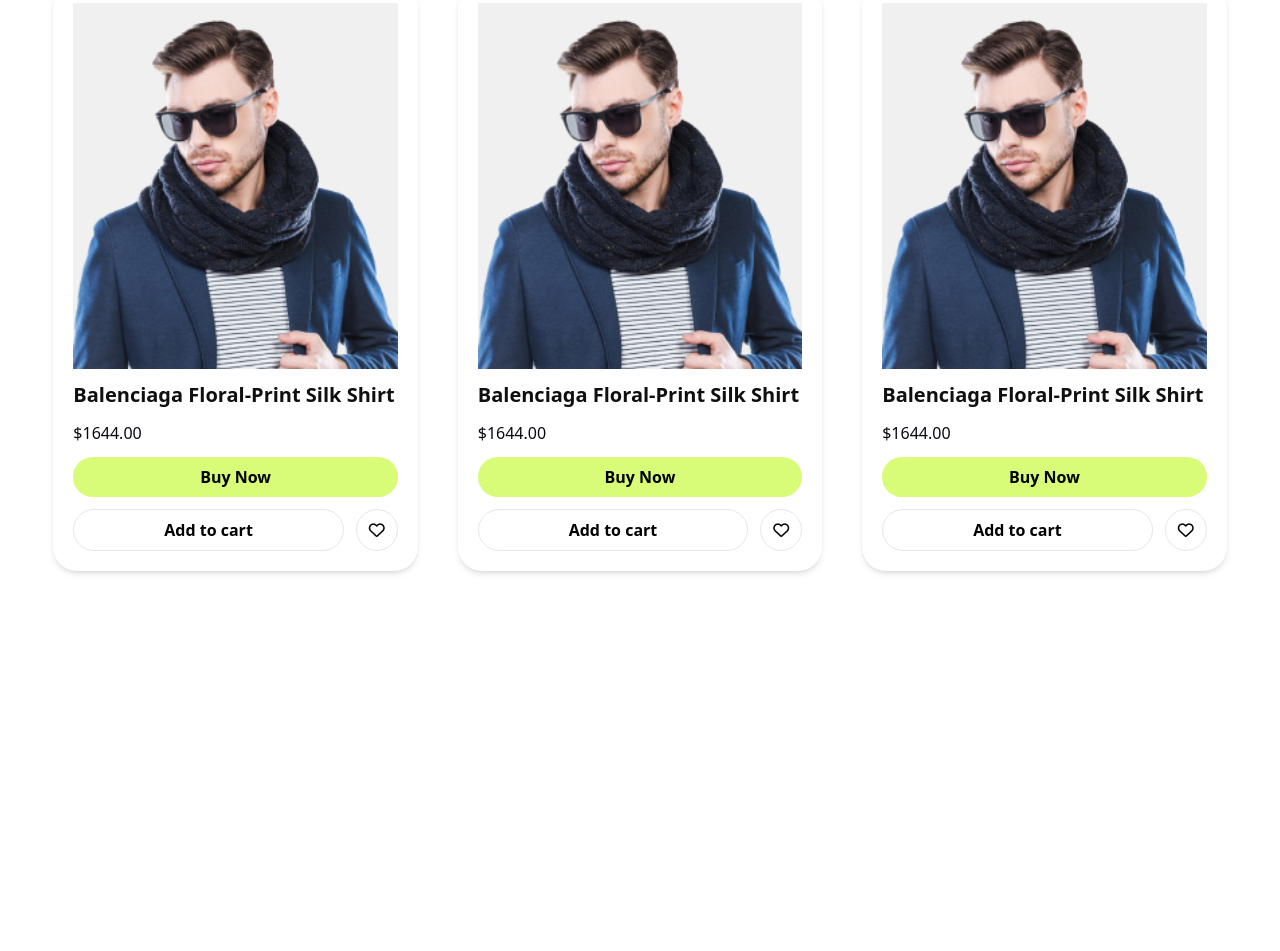
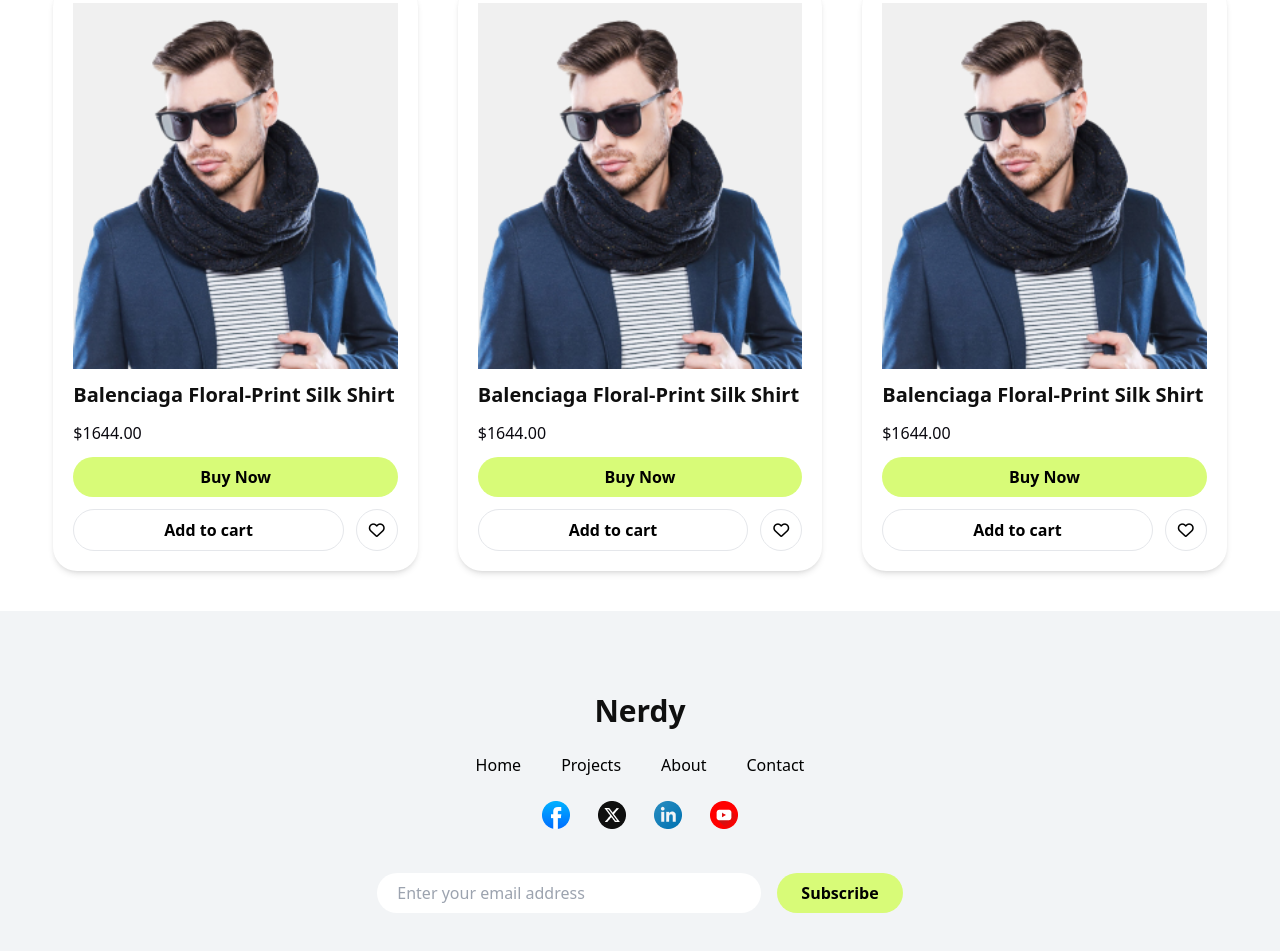
Before and after one commit to MdSaifulIslamRafsan/Nerdy-landing-page, a plain HTML site: page index.html in a window 1280 px wide. Shown: the part 1450-2401 px from the top of the page. Before the commit the page ends 2061 px from the top, so only its background shows below. Drawn offline with nearby package versions, Linux system fonts and the light colour scheme.

Commit message:
added footer

```diff
--- a/index.html
+++ b/index.html
@@ -11,7 +11,7 @@
     <!-- header -->
     <header class="w-11/12 mx-auto">
       <!-- navbar design -->
-      <nav class="flex items-center mt-5 justify-between">
+      <nav class="flex items-center  mt-5 justify-between">
         <h1 class="text-[#0F0F0F] text-3xl font-bold">Nerdy</h1>
         <ul class="flex gap-4">
           <li><a href="#">Home</a></li>
@@ -219,6 +219,26 @@
       </section>
     </main>
     <!-- footer -->
-    <footer></footer>
+    <footer class="bg-[#F2F4F6] flex flex-col justify-center items-center gap-6 h-96">
+        <h1 class="text-[#0F0F0F] text-3xl font-bold">Nerdy</h1>
+        <ul class="flex gap-5 sm:gap-10">
+          <li><a href="#">Home</a></li>
+          <li><a href="#">Projects</a></li>
+          <li><a href="#">About</a></li>
+          <li><a href="#">Contact</a></li>
+        </ul>
+        <ul class="flex gap-7">
+          <li><a href="#"><img src="img/Group 1171275145.png" alt="facebook"></a></li>
+          <li><a href="#"><img src="img/twitter-logo-2 3.png" alt="twitter"></a></li>
+          <li><a href="#"><img src="img/Group 1171275148.png" alt="linkedin"></a></li>
+          <li><a href="#"><img src="img/Group 1171275149.png" alt="youtube"></a></li>
+        </ul>
+        <div class="flex gap-2 sm:gap-4 mt-5">
+            <input class="py-2 px-5 w-48 sm:w-96  rounded-full" type="email" placeholder="Enter your email address" />
+            <button class="bg-[#D8FB78] px-4 sm:px-6 rounded-full font-bold py-2">
+                Subscribe
+              </button>
+        </div>
+    </footer>
   </body>
 </html>
```
Also changed, not shown: img/Group 1171275145.png (added), img/Group 1171275148.png (added), img/Group 1171275149.png (added), img/twitter-logo-2 3.png (added).
